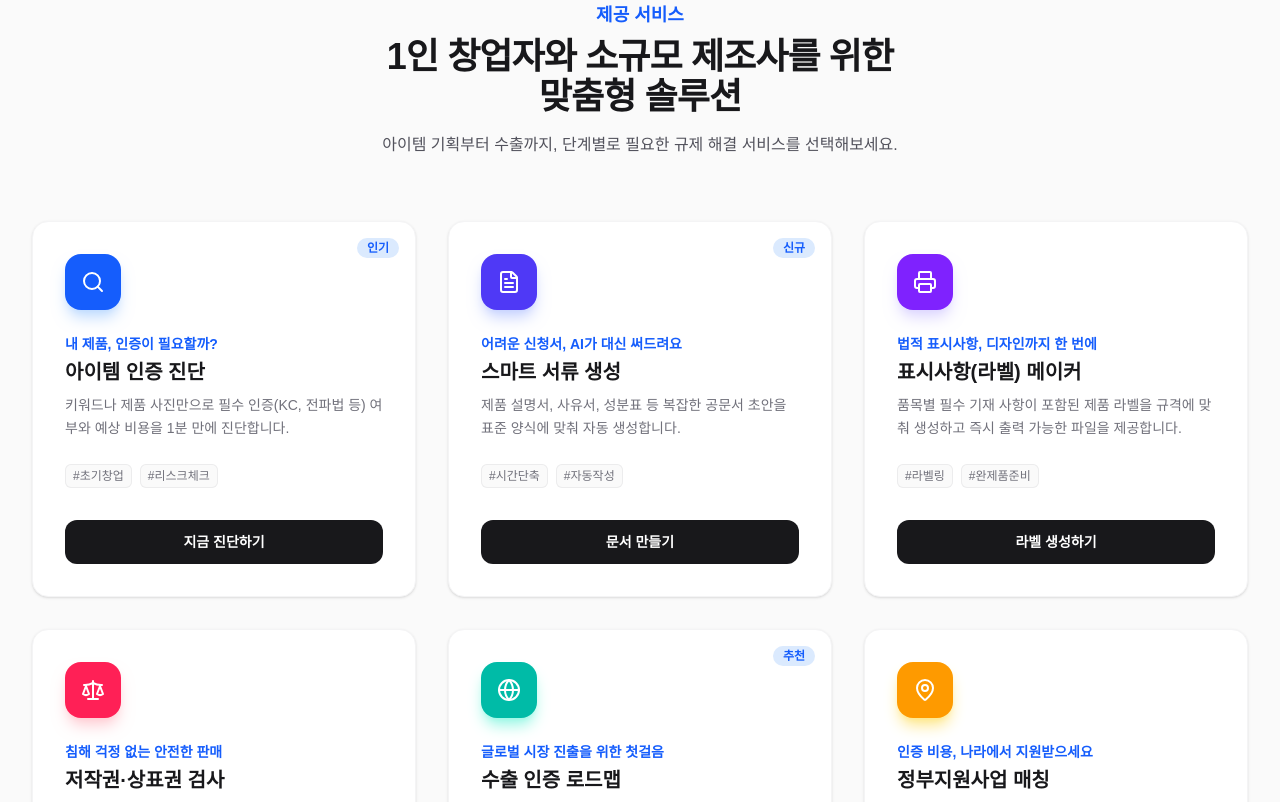
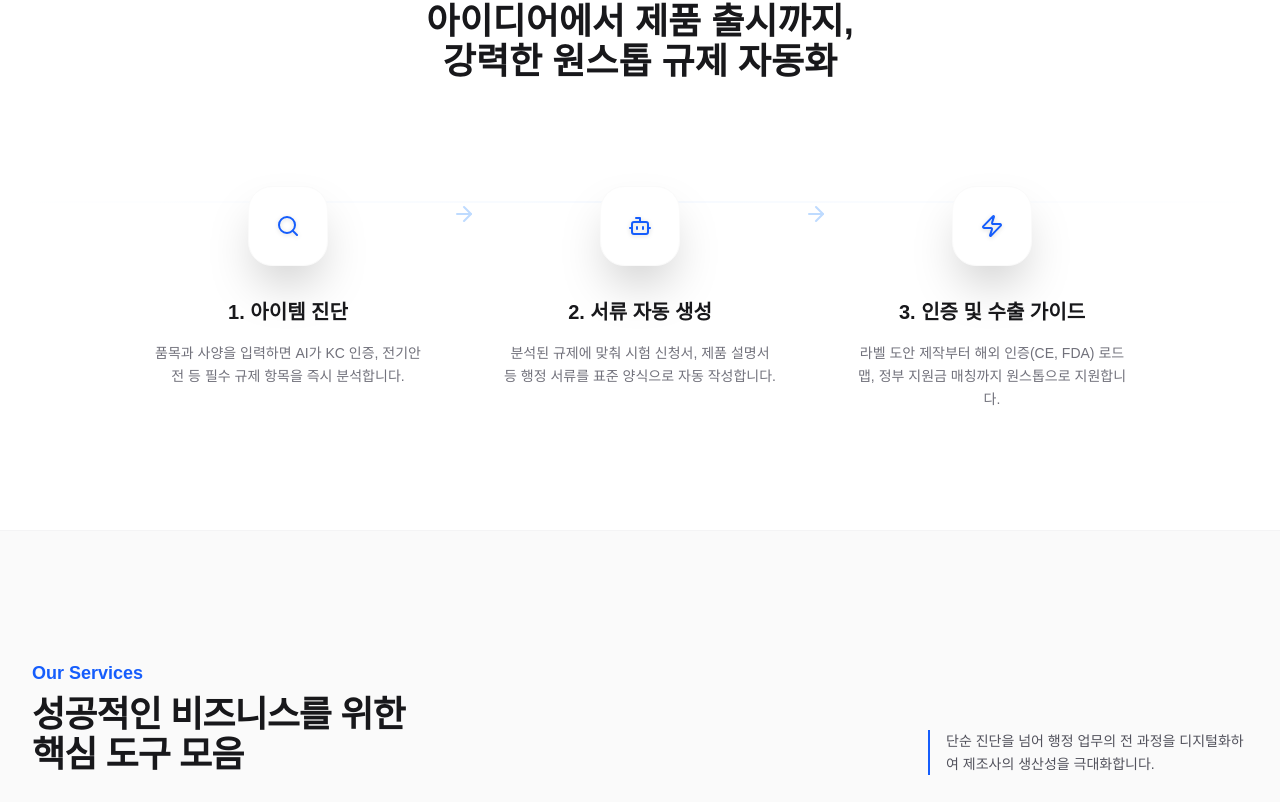
Before and after one commit to seojeongju/Compliance-SaaS, a Next.js app in the folder web-app/: page / in a window 1280 px wide. Shown: the part 878-1680 px from the top of the page. Built offline with nearby package versions, Linux system fonts and the light colour scheme; no server answers.

Commit message:
feat: enhance landing page with service workflow visualization and refined UI

```diff
--- a/web-app/src/app/page.tsx
+++ b/web-app/src/app/page.tsx
@@ -5,6 +5,27 @@ import { ArrowRight, Bot, CheckCircle, FileText, ShieldCheck, Zap, Globe, Lock,
 import { motion } from "framer-motion";
 import { useEffect, useState } from "react";
 import { createSupabaseClient } from "../lib/supabaseClient";
+
+const workflowSteps = [
+  {
+    title: "1. 아이템 진단",
+    desc: "품목과 사양을 입력하면 AI가 KC 인증, 전기안전 등 필수 규제 항목을 즉시 분석합니다.",
+    icon: <Search className="h-6 w-6" />,
+    color: "blue"
+  },
+  {
+    title: "2. 서류 자동 생성",
+    desc: "분석된 규제에 맞춰 시험 신청서, 제품 설명서 등 행정 서류를 표준 양식으로 자동 작성합니다.",
+    icon: <Bot className="h-6 w-6" />,
+    color: "indigo"
+  },
+  {
+    title: "3. 인증 및 수출 가이드",
+    desc: "라벨 도안 제작부터 해외 인증(CE, FDA) 로드맵, 정부 지원금 매칭까지 원스톱으로 지원합니다.",
+    icon: <Zap className="h-6 w-6" />,
+    color: "violet"
+  }
+];
 
 export default function Home() {
   const [user, setUser] = useState<any>(null);
@@ -204,16 +225,62 @@ export default function Home() {
           </div>
         </section>
 
+        {/* Brand Workflow Visualization Section */}
+        <section className="bg-white py-24 border-y border-zinc-100 relative overflow-hidden text-zinc-900 leading-normal tracking-normal border-collapse border-spacing-0">
+          <div className="absolute top-1/2 left-0 w-full h-px bg-gradient-to-r from-transparent via-blue-100 to-transparent -translate-y-1/2 hidden lg:block opacity-50" />
+
+          <div className="container mx-auto px-4 relative z-10">
+            <div className="text-center max-w-2xl mx-auto mb-20">
+              <h2 className="text-sm font-bold tracking-widest text-blue-600 uppercase">Process</h2>
+              <h3 className="mt-3 text-3xl font-bold text-zinc-900 sm:text-4xl">
+                아이디어에서 제품 출시까지,<br />
+                강력한 원스톱 규제 자동화
+              </h3>
+            </div>
+
+            <div className="grid lg:grid-cols-3 gap-12 lg:gap-8 max-w-5xl mx-auto">
+              {workflowSteps.map((step, idx) => (
+                <motion.div
+                  key={idx}
+                  initial={{ opacity: 0, scale: 0.9 }}
+                  whileInView={{ opacity: 1, scale: 1 }}
+                  viewport={{ once: true }}
+                  transition={{ delay: idx * 0.2 }}
+                  className="relative flex flex-col items-center text-center p-6"
+                >
+                  <div className={`mb-8 flex h-20 w-20 items-center justify-center rounded-3xl bg-white shadow-2xl border border-zinc-50 group transition-transform hover:scale-110`}>
+                    <div className="text-blue-600 drop-shadow-sm">
+                      {step.icon}
+                    </div>
+                  </div>
+                  <h4 className="text-xl font-bold text-zinc-900 mb-4">{step.title}</h4>
+                  <p className="text-zinc-500 leading-relaxed text-sm">
+                    {step.desc}
+                  </p>
+
+                  {idx < workflowSteps.length - 1 && (
+                    <div className="hidden lg:block absolute top-[40px] -right-4 translate-x-1/2 z-20">
+                      <ArrowRight className="h-6 w-6 text-blue-200" />
+                    </div>
+                  )}
+                </motion.div>
+              ))}
+            </div>
+          </div>
+        </section>
+
         {/* Feature Grid (Services) */}
         <section id="services" className="bg-zinc-50 py-24 sm:py-32">
           <div className="container mx-auto px-4 sm:px-6 lg:px-8">
-            <div className="mb-16 text-center max-w-2xl mx-auto">
-              <h2 className="text-lg font-semibold text-blue-600">제공 서비스</h2>
-              <h3 className="mt-2 text-3xl font-bold tracking-tight text-zinc-900 sm:text-4xl">
-                1인 창업자와 소규모 제조사를 위한<br className="hidden sm:inline" /> 맞춤형 솔루션
-              </h3>
-              <p className="mt-4 text-zinc-600">
-                아이템 기획부터 수출까지, 단계별로 필요한 규제 해결 서비스를 선택해보세요.
+            <div className="mb-20 flex flex-col md:flex-row md:items-end md:justify-between gap-6">
+              <div className="max-w-2xl">
+                <h2 className="text-lg font-bold text-blue-600">Our Services</h2>
+                <h3 className="mt-2 text-4xl font-extrabold tracking-tight text-zinc-900">
+                  성공적인 비즈니스를 위한<br />핵심 도구 모음
+                </h3>
+              </div>
+              <p className="text-zinc-600 md:max-w-xs text-sm leading-relaxed border-l-2 border-blue-600 pl-4">
+                단순 진단을 넘어 행정 업무의 전 과정을 디지털화하여 제조사의 생산성을 극대화합니다.
               </p>
             </div>
 
```
